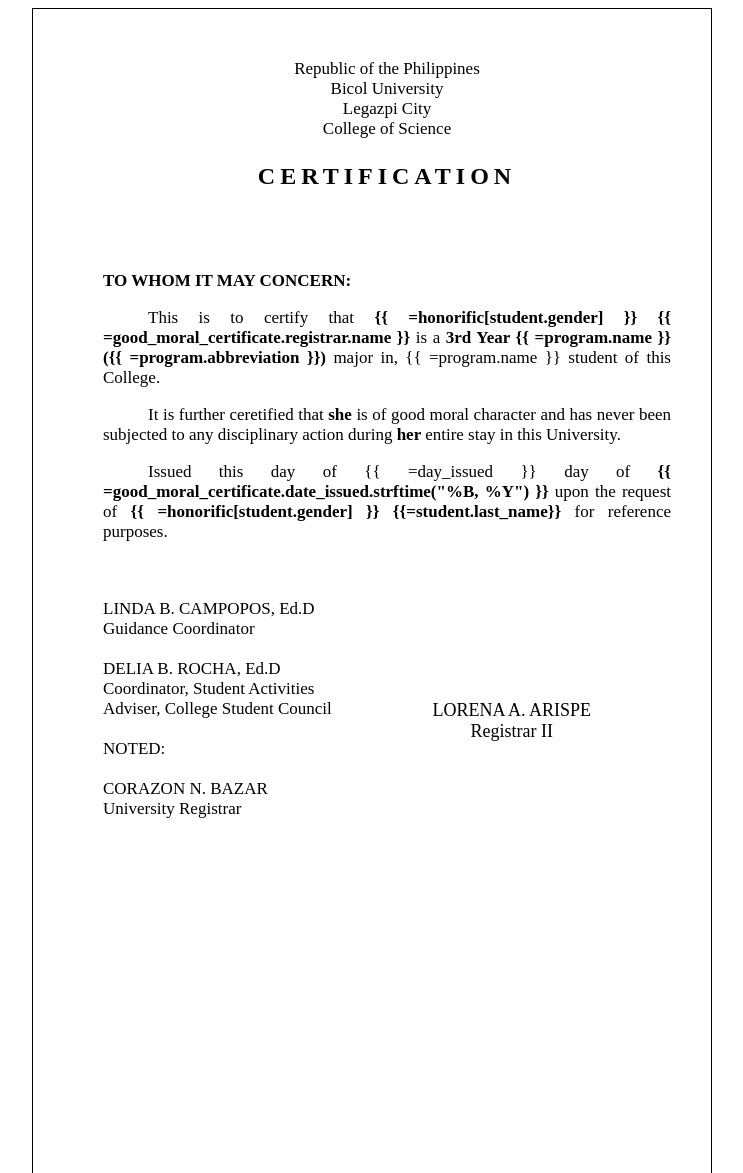
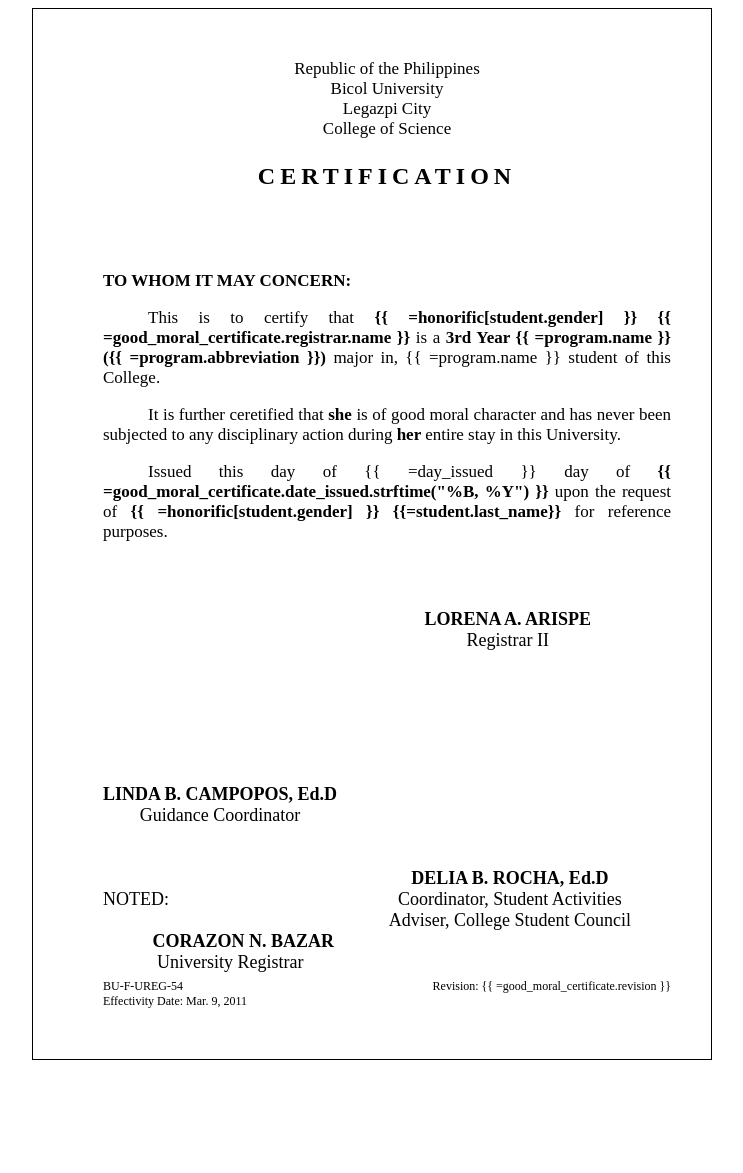
Before and after one commit to OJT-ICTO-Group-2/ors, a plain HTML site: page views/default/good_moral_certificate.html in a window 1280 px wide. Shown: the top 1173 px of the page, without its empty margins (268-1011 px from the left). After the commit the page ends 1068 px from the top, so only its background shows below. Drawn offline with Linux system fonts and the light colour scheme.

Commit message:
Add files via upload

```diff
--- a/views/default/good_moral_certificate.html
+++ b/views/default/good_moral_certificate.html
@@ -30,31 +30,29 @@
              <b>{{ =honorific[student.gender] }} {{=student.last_name}}</b>
              for reference purposes.
 
-        <br>
-        <br>
         <div class="staff">
-        <div class="font-bold text-center"><br>LORENA A. ARISPE<br></div>
+        <div class="font-bold text-center"><b>LORENA A. ARISPE</b><br></div>
                 <div class="text-center">Registrar II</div>
             </div>
 
-        <div class="w-1/3 pt-20">
-                <div class="font-bold text-center"><br>LINDA B. CAMPOPOS, Ed.D<br></div>
+        <div class="staff2">
+                <div class="font-bold text-center"><br><b>LINDA B. CAMPOPOS, Ed.D</b><br></div>
                 <div class="text-center">Guidance Coordinator</div>
             </div>
 
-        <div class="w-1/3 pt-20">
-                <div class="font-bold text-center"><br>DELIA B. ROCHA, Ed.D<br></div>
+       <div class="staff3">
+                <div class="font-bold text-center"><br><br><b>DELIA B. ROCHA, Ed.D</b><br></div>
                 <div class="text-center">Coordinator, Student Activities</div>
                 <div class="text-center">Adviser, College Student Council</div>
             </div>
 
         <br>
-        <div class="w-1/3 pt-20">
-                <span class="font-bold">NOTED:<br></span>
-                <div class="font-bold text-center"><br>CORAZON N. BAZAR<br></div>
-                <div class="text-center">University Registrar</div>
+
+        <div class="u_reg">
+          <br><br><br><span class="font-bold">NOTED:</span>
+                <div class="text-center"><br>&nbsp&nbsp&nbsp&nbsp&nbsp&nbsp&nbsp&nbsp&nbsp&nbsp&nbsp<b>CORAZON N. BAZAR</b><br></div>
+                <div class="text-center">&nbsp&nbsp&nbsp&nbsp&nbsp&nbsp&nbsp&nbsp&nbsp&nbsp&nbsp&nbspUniversity Registrar</div>
             </div>
-
         <footer>
             <div class="revision">
                 Revision: {{ =good_moral_certificate.revision }}
@@ -85,9 +83,31 @@
     float: right;
     text-align: center;
     margin-right: 80px;
-    margin-top: 100px;
+    margin-top: 50px;
 }
 
+.staff2{
+    font-size: 18px;
+    float: left;
+    text-align: center;
+    margin-right: 100px;
+    margin-top: 112px;
+}
+
+.staff3{
+    font-size: 18px;
+    float: right;
+    text-align: center;
+    margin-right: 40px;
+    margin-top: 0px;
+}
+
+.u_reg {
+    font-size: 18px;
+    float: left;
+    margin-right: 0px;
+    margin-top: 0px;
+}
 footer{
     font-weight: 500;
     font-size: 12px;
@@ -95,6 +115,14 @@ footer{
     font-family: 'Berlin Sans FB';
 }
 
+
+.w-1/3 pt-20{
+    font-size: 18px;
+    float: left;
+    text-align: center;
+    margin-right: 100px;
+    margin-top: 200px;
+}
 .revision{
     float: right;
 }
```
